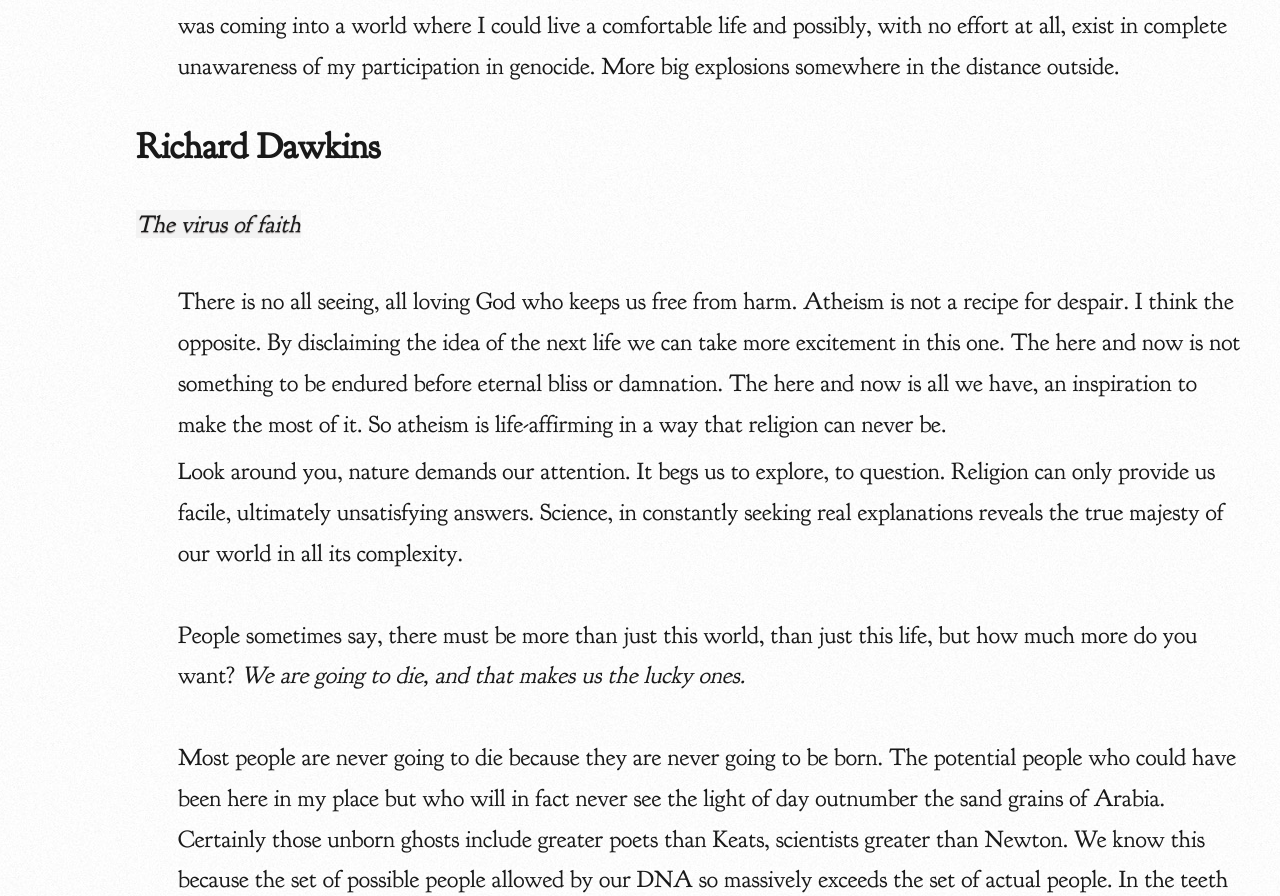
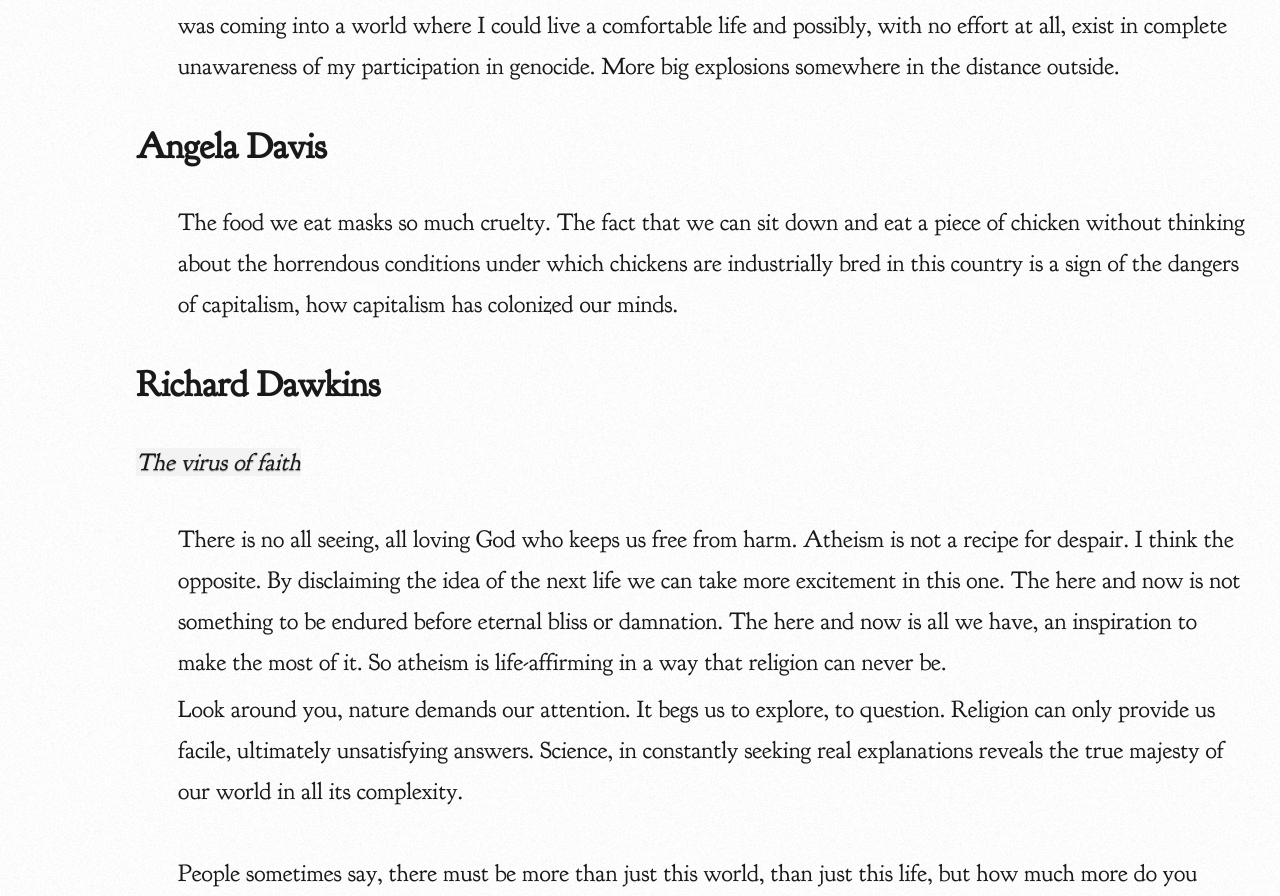
Before and after one commit to sg-s/srinivas.gs_new, a plain HTML site: page quotes/index.html in a window 1280 px wide. Shown: the part 9141-10037 px from the top of the page. Drawn offline with Linux system fonts and the light colour scheme; files whose address does not match are found by name.

Commit message:
added new quote

```diff
--- a/quotes/index.html
+++ b/quotes/index.html
@@ -208,6 +208,12 @@ Freedman: “Massa, how many days’ labor have I lost by you?”</p>
 <div class = "sidenote"><a href = "https://en.wikipedia.org/wiki/Rachel_Corrie">This</a> is what happened to her, and <a href = "https://en.wikipedia.org/wiki/Gaza_flotilla_raid">this</a> is what happened to a ship named after her delivering humanitarian supplies.</div> </p>
 <blockquote>
 <p>Just want to write to my Mom and tell her that I'm witnessing this chronic, insidious genocide and I'm really scared, and questioning my fundamental belief in the goodness of human nature. This has to stop. I think it is a good idea for us all to drop everything and devote our lives to making this stop. I don't think it's an extremist thing to do anymore. I still really want to dance around to Pat Benatar and have boyfriends and make comics for my coworkers. But I also want this to stop. Disbelief and horror is what I feel. Disappointment. I am disappointed that this is the base reality of our world and that we, in fact, participate in it. This is not at all what I asked for when I came into this world. This is not at all what the people here asked for when they came into this world. This is not the world you and Dad wanted me to come into when you decided to have me. This is not what I meant when I looked at Capital Lake and said: "This is the wide world and I'm coming to it." I did not mean that I was coming into a world where I could live a comfortable life and possibly, with no effort at all, exist in complete unawareness of my participation in genocide. More big explosions somewhere in the distance outside.</p>
+</blockquote>
+<div class = "sidenote leftnote"><img src ="davis.jpg"></img></div>
+
+<h2>Angela Davis</h2>
+<blockquote>
+<p>The food we eat masks so much cruelty. The fact that we can sit down and eat a piece of chicken without thinking about the horrendous conditions under which chickens are industrially bred in this country is a sign of the dangers of capitalism, how capitalism has colonized our minds.</p>
 </blockquote>
 <div class = "sidenote leftnote"><img src ="dawkins.jpg"></img></div>
 
```
Also changed, not shown: quotes/davis.jpg (added), 2 other files.
